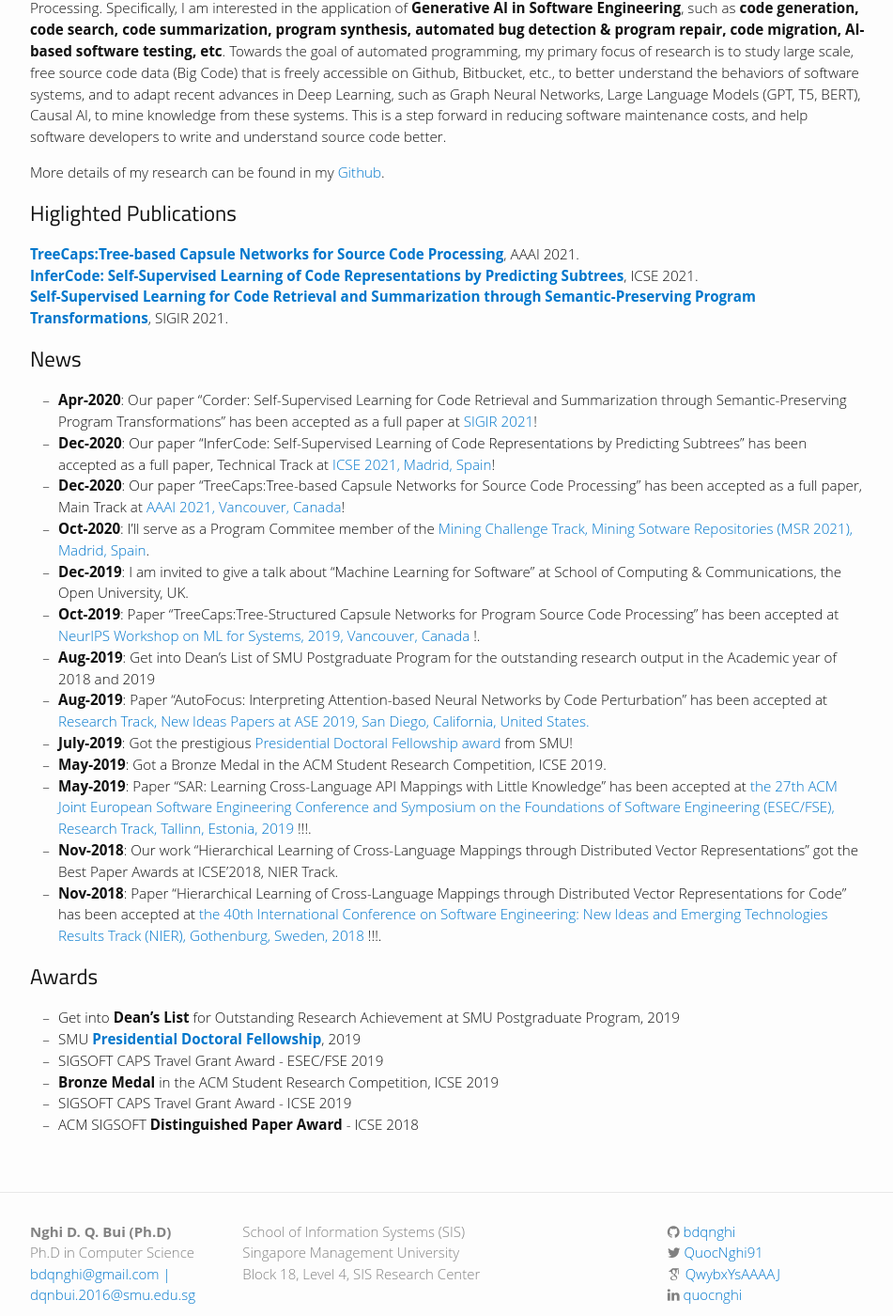
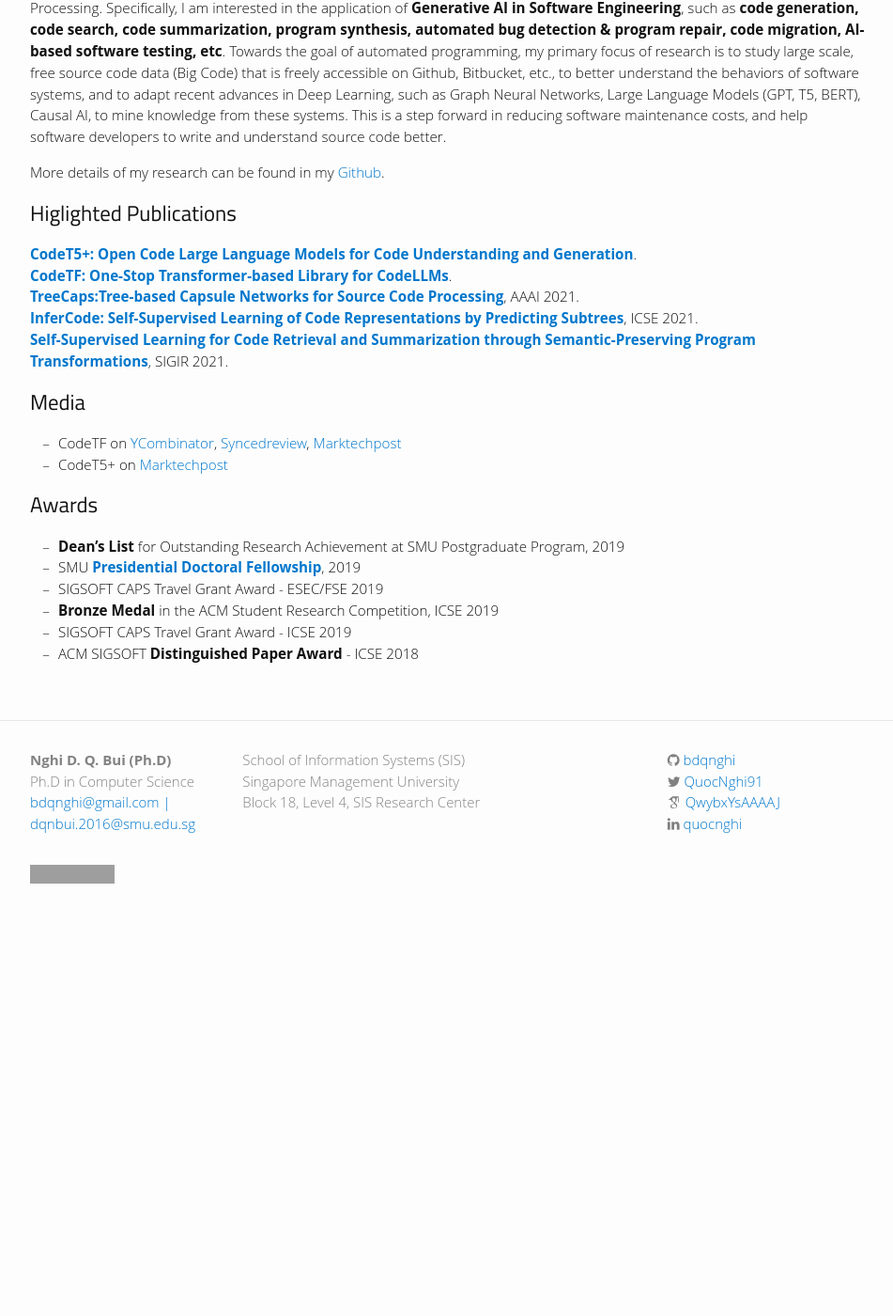
Before and after one commit to bdqnghi/bdqnghi.github.io, a Jekyll site: the page built from index.md, in a window 1280 px wide and 1400 px high, scrolled down 627 px. Shown: the whole window at 94% size, without its empty margins (163-1114 px from the left). Built offline with Jekyll 4.4.1, drawn with Linux system fonts in a browser that asks for light colours; nearby versions of some CDN libraries; some web fonts are replaced; after the commit the page ends 1597 px from its top, so only the background shows below that; grey boxes are pictures that could not be loaded.

Commit message:
Update index.md

```diff
--- a/index.md
+++ b/index.md
@@ -25,6 +25,10 @@
 
 ## Higlighted Publications
 
+[**CodeT5+: Open Code Large Language Models for Code Understanding and Generation**](https://arxiv.org/pdf/2305.07922.pdf).
+<br>
+[**CodeTF: One-Stop Transformer-based Library for CodeLLMs**](https://arxiv.org/pdf/2306.00029.pdf).
+<br>
 [**TreeCaps:Tree-based Capsule Networks for Source Code Processing**](https://arxiv.org/pdf/2009.09777.pdf), AAAI 2021.
 <br>
 [**InferCode: Self-Supervised Learning of Code Representations by Predicting Subtrees**](https://bdqnghi.github.io/files/ICSE_2021.pdf), ICSE 2021.
@@ -32,25 +36,14 @@
 [**Self-Supervised Learning for Code Retrieval and Summarization through Semantic-Preserving Program Transformations**](https://arxiv.org/pdf/2009.02731.pdf), SIGIR 2021.
 <br>
 
+## Media
 
-## News
-<!-- * **Jun-2022**: Our paper "Detect-Localize-Repair: A Unified Framework for Learning to Debug with CodeT5" with my collaborators at Salesforce Research has been accepted as a full paper at <a href="[https://sigir.org/sigir2021/](https://2022.emnlp.org/)" target="_blank">EMNLP 2022</a>! -->
-* **Apr-2020**: Our paper "Corder: Self-Supervised Learning for Code Retrieval and Summarization through Semantic-Preserving Program Transformations" has been accepted as a full paper at <a href="https://sigir.org/sigir2021/" target="_blank">SIGIR 2021</a>!
-* **Dec-2020**: Our paper "InferCode: Self-Supervised Learning of Code Representations by Predicting Subtrees" has been accepted as a full paper, Technical Track at <a href="https://conf.researchr.org/home/icse-2021/" target="_blank">ICSE 2021, Madrid, Spain</a>!
-* **Dec-2020**: Our paper "TreeCaps:Tree-based Capsule Networks for Source Code Processing" has been accepted as a full paper, Main Track at <a href="https://aaai.org/Conferences/AAAI-21/" target="_blank">AAAI 2021, Vancouver, Canada</a>!
-* **Oct-2020**: I'll serve as a Program Commitee member of the <a href="https://conf.researchr.org/track/msr-2021/msr-2021-mining-challenge#Call-for-Mining-Challenge-Papers" target="_blank">Mining Challenge Track, Mining Sotware Repositories (MSR 2021), Madrid, Spain</a>.
-* **Dec-2019**: I am invited to give a talk about "Machine Learning for Software" at School of Computing & Communications, the Open University, UK.
-* **Oct-2019**: Paper "TreeCaps:Tree-Structured Capsule Networks for Program Source Code Processing" has been accepted at <a href="https://nips.cc/" target="_blank">NeurIPS Workshop on ML for Systems, 2019, Vancouver, Canada </a> !.
-* **Aug-2019**: Get into Dean's List of SMU Postgraduate Program for the outstanding research output in the Academic year of 2018 and 2019
-* **Aug-2019**: Paper "AutoFocus: Interpreting Attention-based Neural Networks by Code Perturbation" has been accepted at <a href="https://2019.ase-conferences.org/" target="_blank">Research Track, New Ideas Papers at ASE 2019, San Diego, California, United States.</a>
-* **July-2019**: Got the prestigious <a href="https://graduatestudies.smu.edu.sg/phd/singapore-management-university-smu-phd-financial-assistance-schemes#presidential" target="_blank">Presidential Doctoral Fellowship award</a> from SMU!
-* **May-2019**: Got a Bronze Medal in the ACM Student Research Competition, ICSE 2019.
-* **May-2019**: Paper "SAR: Learning Cross-Language API Mappings with Little Knowledge" has been accepted at <a href="https://esec-fse19.ut.ee/" target="_blank"> the 27th ACM Joint European Software Engineering Conference and Symposium on the Foundations of Software Engineering (ESEC/FSE), Research Track, Tallinn, Estonia, 2019</a> !!!.
-* **Nov-2018**: Our work "Hierarchical Learning of Cross-Language Mappings through Distributed Vector Representations" got the Best Paper Awards at ICSE'2018, NIER Track.
-* **Nov-2018**: Paper "Hierarchical Learning of Cross-Language Mappings through Distributed Vector Representations for Code" has been accepted at <a href="https://www.icse2018.org/" target="_blank"> the 40th International Conference on Software Engineering: New Ideas and Emerging Technologies Results Track (NIER), Gothenburg, Sweden, 2018 </a> !!!.
+- CodeTF on [YCombinator](https://news.ycombinator.com/item?id=36233881), [Syncedreview](https://syncedreview.com/2023/06/13/salesforce-ais-codetf-library-facilitates-easy-llm-integration-for-code-intelligence-tasks), [Marktechpost](https://www.marktechpost.com/2023/06/06/salesforce-ai-research-introduces-codetf-a-one-stop-transformer-library-for-code-large-language-models-codellm/)
+- CodeT5+ on [Marktechpost](https://www.marktechpost.com/2023/05/20/salesforce-ai-introduces-codet5-a-new-family-of-open-code-large-language-models-with-an-encoder-decoder-architecture/)
+
 
 ## Awards
-* Get into **Dean's List** for Outstanding Research Achievement at SMU Postgraduate Program, 2019
+* **Dean's List** for Outstanding Research Achievement at SMU Postgraduate Program, 2019
 * SMU <a href="https://graduatestudies.smu.edu.sg/phd/singapore-management-university-smu-phd-financial-assistance-schemes#computing" target="_blank">**Presidential Doctoral Fellowship**</a>, 2019
 * SIGSOFT CAPS Travel Grant Award - ESEC/FSE 2019
 * **Bronze Medal** in the ACM Student Research Competition, ICSE 2019
```
